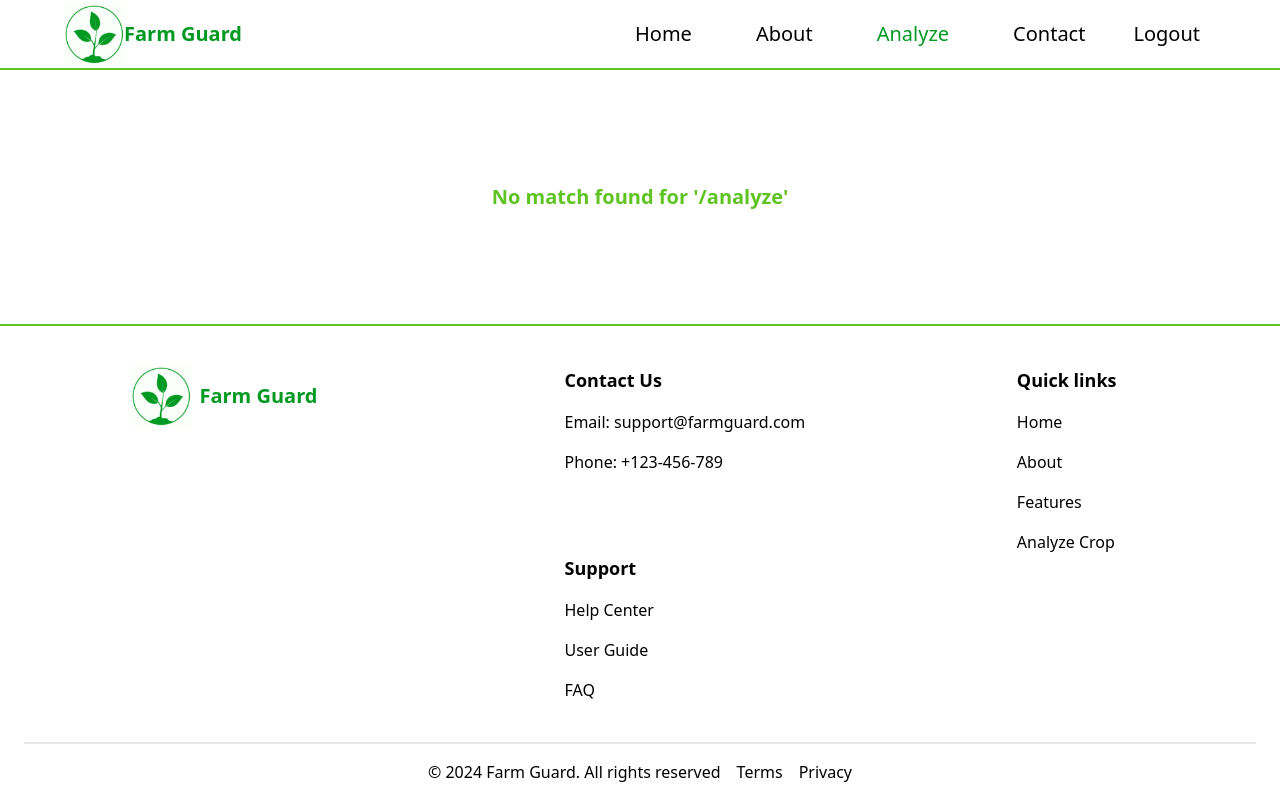
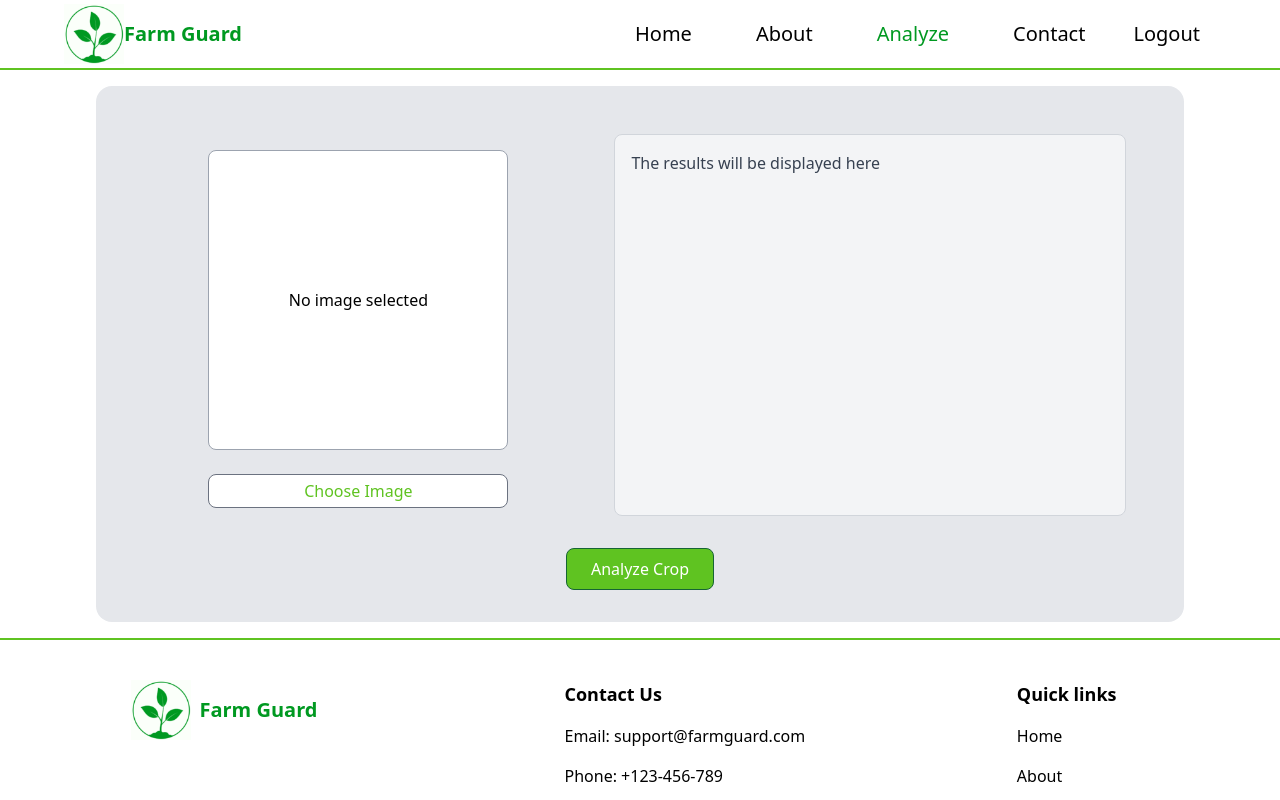
Before and after one commit to yash-73/SIH_frontend, a React (Vite) app: page /analyze in a window 1280 px wide. Shown: the top 800 px of the page. Built offline with nearby package versions, Linux system fonts and the light colour scheme.

Commit message:
Add new Page

```diff
--- a/src/App.jsx
+++ b/src/App.jsx
@@ -8,6 +8,7 @@ import Mainpage from "./Pages/Mainpage"
 import AccountSignIn from "./Pages/AccountSignIn"
 import Registration from "./Pages/Registration"
 import NoMatch from "./Pages/NoMatch"
+import Analyze from "./Components/Analyze/Analyze"
 
 export default function App() {
 
@@ -24,6 +25,7 @@ export default function App() {
       <Route path="/login" element={<AccountSignIn/>}/>
       <Route path="/register" element={<Registration/>}/>
       {/* <Route path="/contact" element={<Contact/>}/> */}
+      <Route path="/analyze" element={<Analyze/>}/>
       <Route path="*" element={<NoMatch/>}/>
      </Routes>
    </main>
--- a/src/Components/Analyze/Analyze.jsx
+++ b/src/Components/Analyze/Analyze.jsx
@@ -1,11 +1,105 @@
-import React from 'react'
+import { useCallback, useState } from 'react';
 
 function Analyze() {
-    return (
-        <div>
+  const [imageName, setImageName] = useState("");
+  const [image, setImage] = useState("");
+  const [err, setErr] = useState("");
+  const [loading, setLoading] = useState(false);
+  const [formError, setFormError] = useState("");
 
+  const handleCreate64 = useCallback(async (e) => {
+    const file = e.target.files[0];
+    if (file) {
+      try {
+        const base64 = await convertToBase64(file);
+        setImage(base64);
+        setImageName(file.name);
+        setFormError(""); // Clear any previous error when a new image is selected
+      } catch (error) {
+        setErr("Error converting file: " + error);
+      }
+      e.target.value = "";
+    }
+  }, []);
+
+  const convertToBase64 = (file) => {
+    return new Promise((resolve, reject) => {
+      const filereader = new FileReader();
+      filereader.readAsDataURL(file);
+      filereader.onload = () => {
+        resolve(filereader.result);
+      };
+      filereader.onerror = (error) => {
+        reject(error);
+      };
+    });
+  };
+
+  const handleSubmit = async (e) => {
+    e.preventDefault();
+    if (!image) {
+      setFormError("Please select an image before analyzing.");
+      return;
+    }
+
+    setLoading(true);
+    setFormError(""); // Clear the error once the image is valid
+    await new Promise((resolve) => setTimeout(resolve, 1000))
+      .then(() => {
+        setLoading(false);
+        console.log("Done");
+      });
+  };
+
+  return (
+    <form className='flex justify-center items-center' onSubmit={handleSubmit}>
+      <div className='bg-gray-200 lg:w-[85%] max-lg:w-full flex flex-col items-center justify-center p-8 m-4 rounded-2xl'>
+        <div className='w-full flex lg:flex-row flex-col justify-around my-4'>
+          <div className='flex flex-col justify-around items-center rounded-xl w-[40%] max-lg:w-full'>
+            <div id='image-preview' className='bg-white rounded-lg border-[1px] border-gray-400 min-w-[200px] w-[100%] max-w-[300px] aspect-square m-4 flex justify-center items-center'>
+              {image ? (
+                <img src={image} className='w-full h-auto' alt="Image Preview" />
+              ) : (
+                <p>No image selected</p>
+              )}
+            </div>
+            {imageName.length > 0 && <div id='image-name' className='bg-gray-200 p-2 text-gray-700 min-w-[200px] w-[100%] max-w-[300px] text-center'>{imageName}</div>}
+            <input
+              type='file'
+              id='image-upload'
+              accept="image/*"
+              className='hidden'
+              onChange={handleCreate64} // Directly handling onChange event
+            />
+            <label htmlFor="image-upload" className='border-[1px] border-gray-500 bg-white text-[#5fc321] px-2 py-1 cursor-pointer m-2 rounded-lg hover:bg-[#5fc321] hover:text-white transition-all min-w-[200px] w-[100%] max-w-[300px] text-center'>
+              Choose Image
+            </label>
+            {formError && <div className='text-red-500 mt-4'>{formError}</div>}
+          </div>
+          <button
+            type="submit"
+            disabled={loading}
+            className='lg:hidden border-[1px] border-green-800 m-4 min-w-[200px] w-[100%] max-w-[300px] self-center bg-[#5fc321] text-white px-4 py-2 rounded-lg'
+          >
+            {loading ? 'Loading...' : 'Analyze Crop'}
+          </button>
+          <div id='display-prediction' className='bg-gray-100 border-[1px] border-gray-300 rounded-lg lg:w-[50%] w-full p-4 text-gray-700'>
+            The results will be displayed here
+          </div>
         </div>
-    )
+
+        <button
+          type="submit"
+          disabled={loading}
+          className='max-lg:hidden border-[1px] border-green-800 mt-4 bg-[#5fc321] text-white px-6 py-2 rounded-lg'
+        >
+          {loading ? 'Loading...' : 'Analyze Crop'}
+        </button>
+      </div>
+
+      {err && <div className='text-red-500 mt-4'>{err}</div>}
+    </form>
+  );
 }
 
-export default Analyze
+export default Analyze;
--- a/src/Components/Header/Header.jsx
+++ b/src/Components/Header/Header.jsx
@@ -1,5 +1,5 @@
 // import React from 'react'
-import { useEffect, useState } from "react"
+import {    useState } from "react"
 import Logo from "../Logo/Logo"
 import {NavLink} from 'react-router-dom'
 // import { useNavigate } from "react-router-dom"
@@ -73,7 +73,7 @@ function Header() {
             }        */}
             </ul>
 
-            <button className="lg:hidden mx-6 my-4" onClick={()=>setMenubar(true)}>Menu</button>
+            <button className="lg:hidden mx-6 my-4 font-medium" onClick={()=>setMenubar(true)}>Menu</button>
 
 
             </nav>
@@ -87,7 +87,7 @@ function Header() {
                 {navItems.map((item)=>
                                 item.active ? (
                                     <NavLink key={item.name} to={item.slug} onClick={()=>{setMenubar(false)}}
-                                    className="mx-6 mt-12 font-medium hover:bg-blue-300">
+                                    className="mx-6 mt-12 font-medium hover:text-[#5fc321]">
                                             {item.name}
                                     </NavLink>
                                 ) : null
@@ -95,7 +95,7 @@ function Header() {
                  {
                 authStatus &&
                 <NavLink onClick={()=>{setMenubar(false)}}>
-                    <LogoutButton className='mx-6 mt-12 hover:bg-blue-300'/>
+                    <LogoutButton className='mx-6 mt-12 hover:text-[#5fc321] font-medium'/>
                 </NavLink>
 
             }
```
